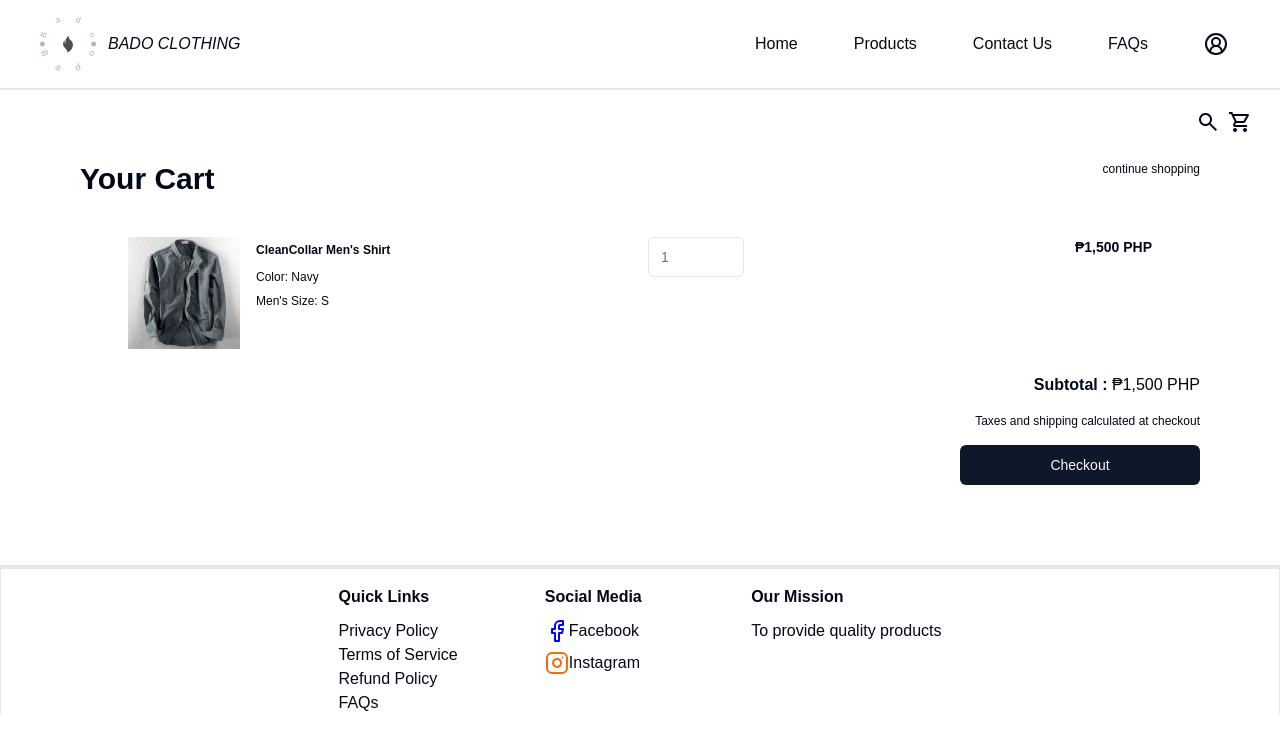
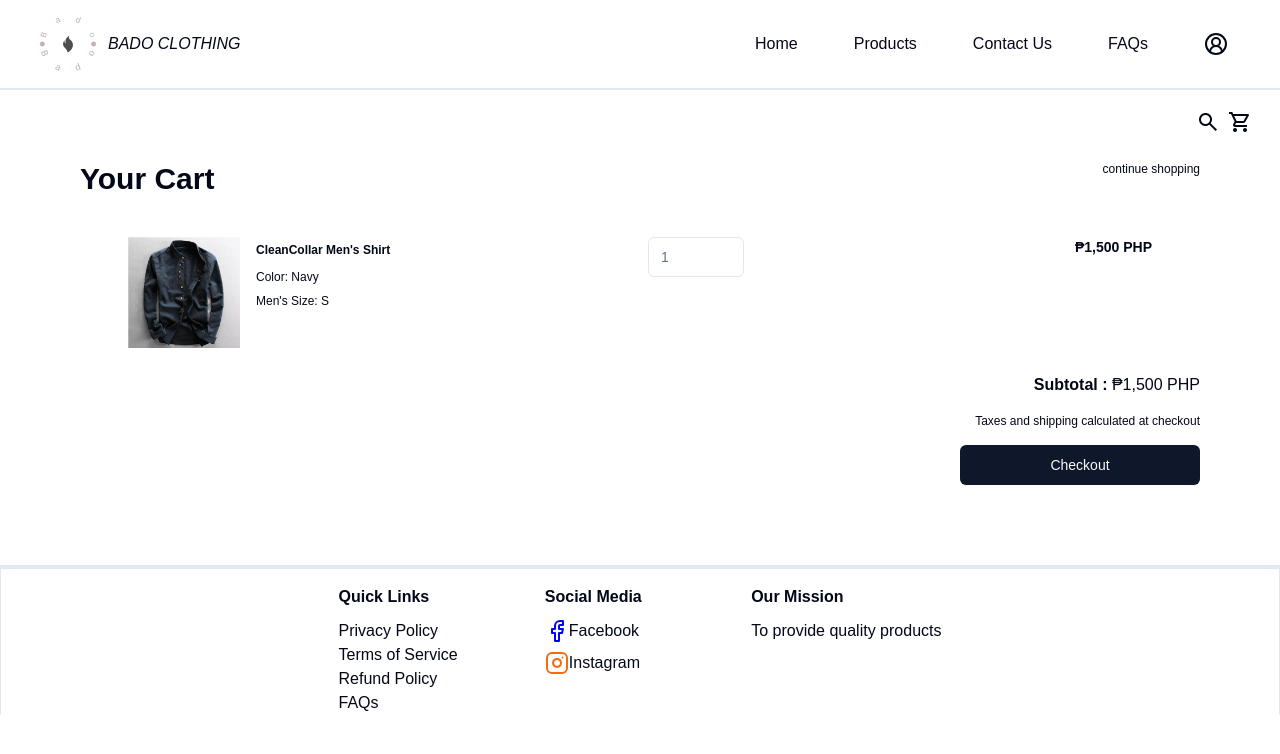
Before and after one commit to Orekidesu/eCommerce, a Vue app: page /cart in a window 1280 px wide. Shown: the top 754 px of the page. Built offline with nearby package versions, Linux system fonts and the light colour scheme; no server answers.

Commit message:
Update cartComponent.vue

```diff
--- a/src/components/cartComponent.vue
+++ b/src/components/cartComponent.vue
@@ -10,7 +10,7 @@
     <div class="flex md:flex-row flex-col md:justify-between px-6 md:px-32 pt-10 gap-4">
       <div class="w-full flex flex-row gap-4">
         <div class="h-28 w-28">
-          <img src="../assets/cleanCollarDarkGray.png" alt="">
+          <img src="../assets/cleanCollarNavy.png" alt="">
         </div>
         <div class="flex flex-col gap-2">
           <div>
```
